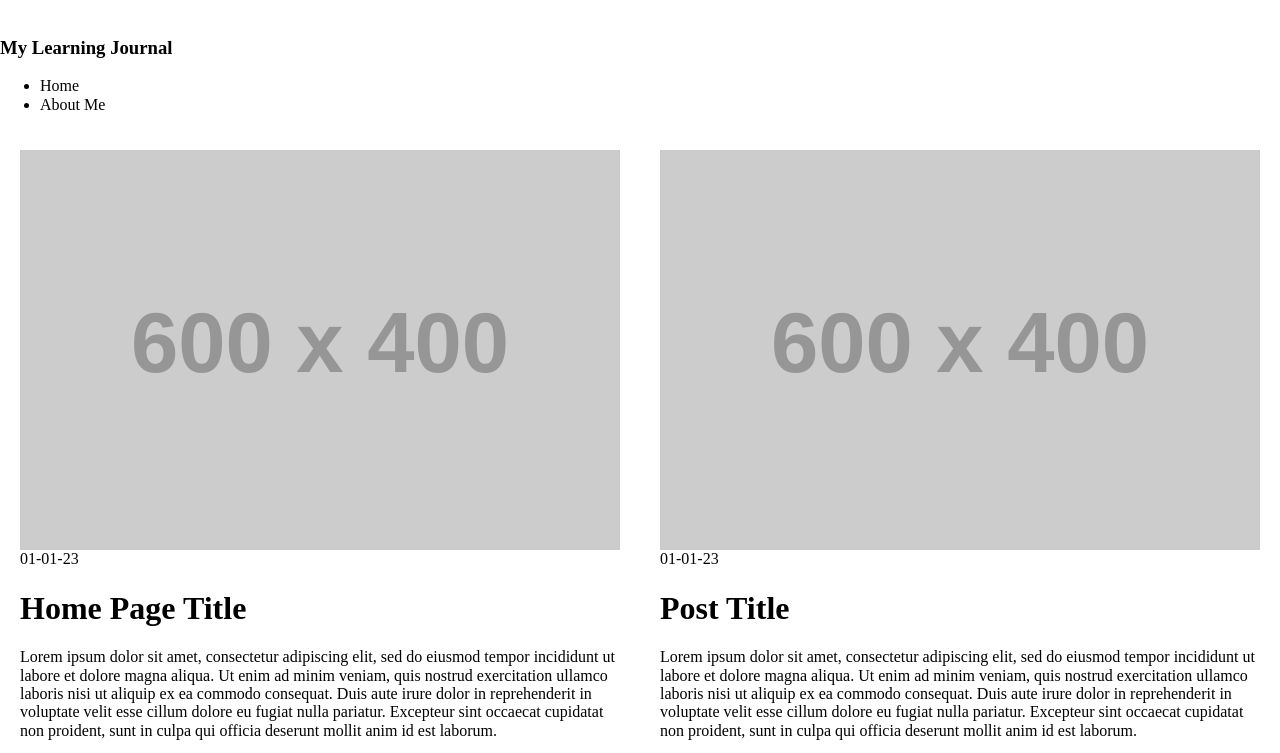
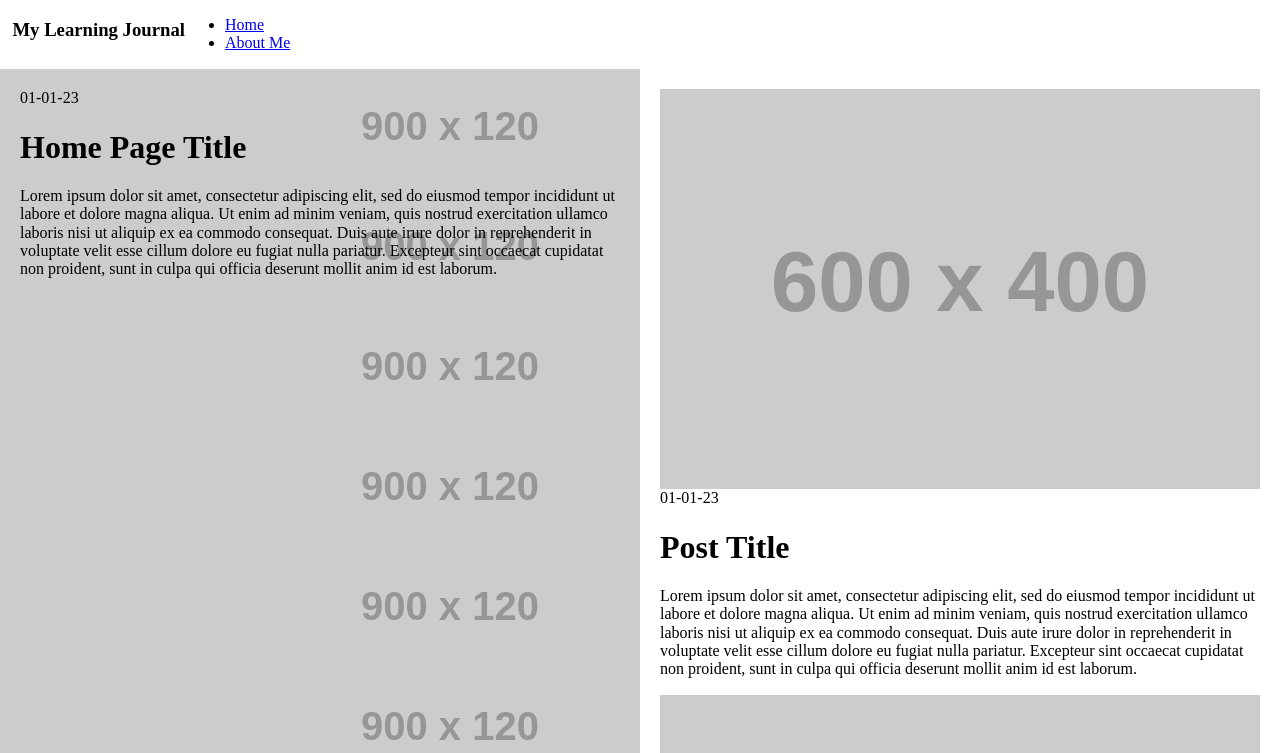
Before and after one commit to TheMightyLoafer/my-learning-journal, a website built with Vite: page index.html in a window 1280 px wide. Shown: the top 753 px of the page. Built offline with nearby package versions, Linux system fonts and the light colour scheme; placeholder pictures from the web are drawn by us; some icons are missing.

Commit message:
minor updates
added placeholder images, some background styling, and dummy links. Added navbar flexbox

```diff
--- a/css/style.css
+++ b/css/style.css
@@ -2,6 +2,10 @@ html,
 body {
     margin: 0;
     padding: 0;
+}
+
+.flex-container {
+    display: flex;
 }
 
 .main-content {
@@ -14,6 +18,7 @@ body {
 }
 
 .section-hero {
+    background-image: url("https://placehold.co/900x120");
     grid-area: hero;
 }
 .section-posts {
--- a/index.html
+++ b/index.html
@@ -12,22 +12,21 @@
 
 <body>
     <header>
-        <div class="container navbar-container">
+        <div class="flex-container navbar-container">
             <i class="fa-duotone fa-blog"></i>
             <h3>
                 My Learning Journal
             </h3>
             <nav class="navbar">
                 <ul>
-                    <li><a>Home</a></li>
-                    <li><a>About Me</a></li>
+                    <li><a href="#">Home</a></li>
+                    <li><a href="#">About Me</a></li>
                 </ul>
             </nav>
         </div>
     </header>
     <main class="main-content">
         <div class="section section-hero">
-            <img src="https://placehold.co/600x400/000000/FFFFFF/png" alt="a placeholder img file">
             <time>01-01-23</time>
             <h1>Home Page Title</h1>
             <p>Lorem ipsum dolor sit amet, consectetur adipiscing elit, sed do eiusmod tempor incididunt ut labore
```
